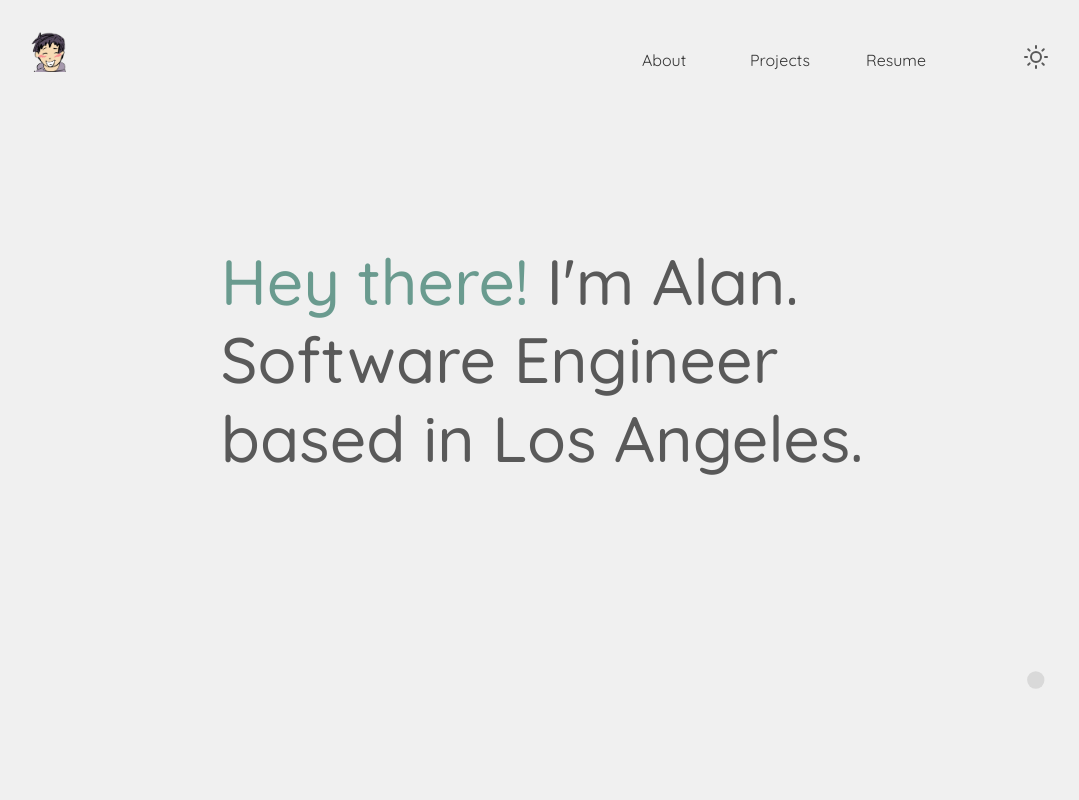
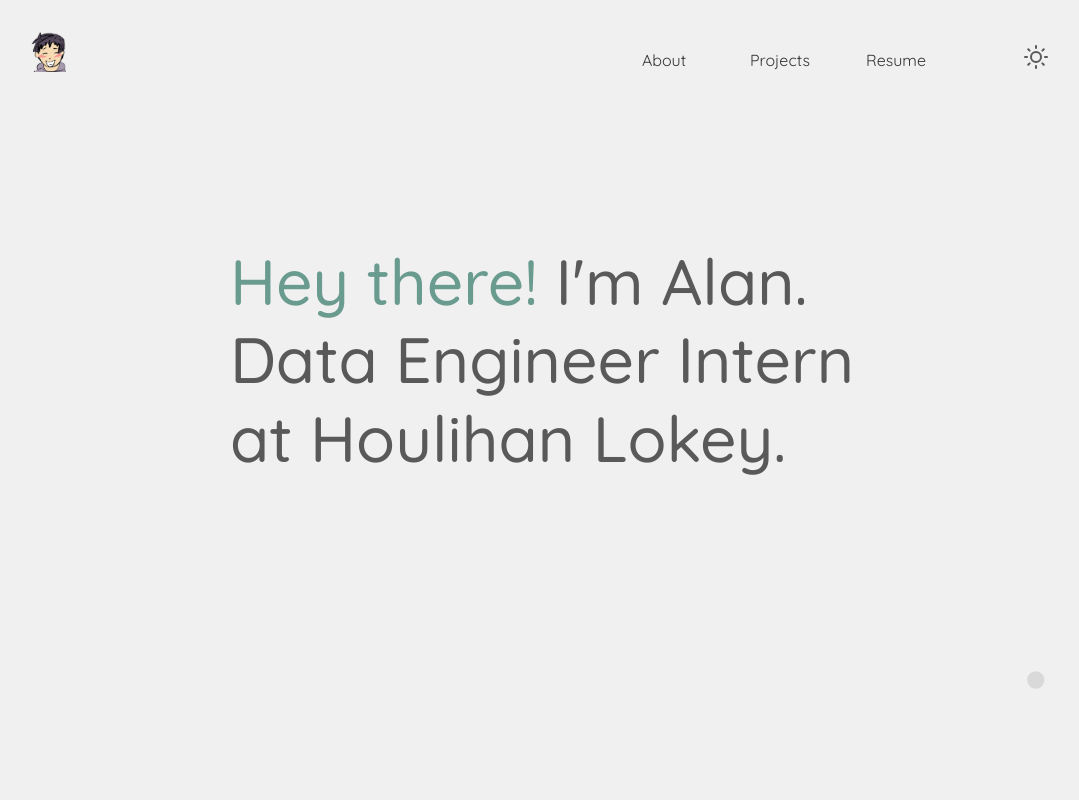
Before and after one commit to nhvn/portfolio, a React (Create React App) app: page / in a window 1280 px wide. Shown: the top 800 px of the page, without its empty margins (98-1177 px from the left). Built offline with nearby package versions, Linux system fonts and the light colour scheme.

Commit message:
Updated home page to intern at HL

```diff
--- a/src/HomePage.js
+++ b/src/HomePage.js
@@ -8,8 +8,10 @@
         <object type="image/svg+xml" data="img/IntroNOW.svg">Your browser does not support SVG</object>
         <div className='intro-text'>
           <h1><span className='highlightIntro'>Hey there!</span> <span className='highlight1-2'>I'm Alan.</span></h1>
-          <h1><span className='highlightIntro2'>Software Engineer</span></h1>
-          <h1><span className='highlightIntro2'>based in Los Angeles.</span></h1>
+          <h1><span className='highlightIntro2'>Data Engineer Intern</span></h1>
+          <h1><span className='highlightIntro2'>at Houlihan Lokey.</span></h1>
+          {/* <h1><span className='highlightIntro2'>Software Engineer</span></h1>
+          <h1><span className='highlightIntro2'>based in Los Angeles.</span></h1> */}
         </div>
       </div>
       <div className="divider"></div>
```
